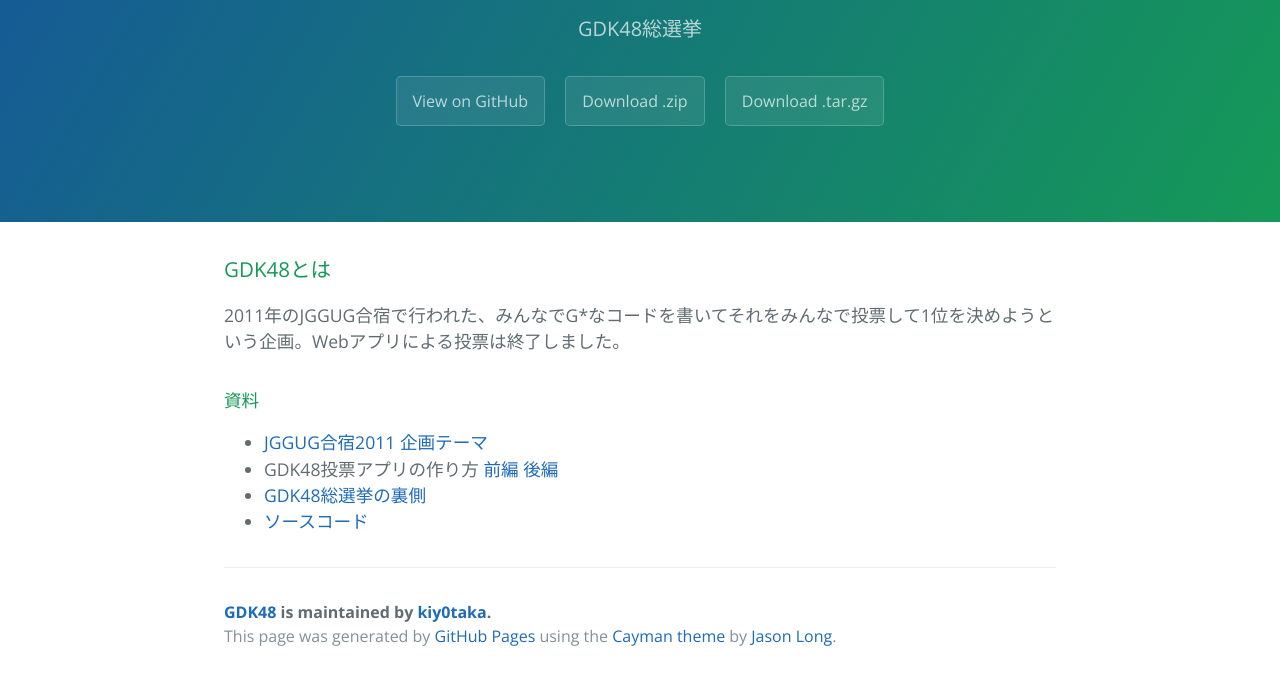
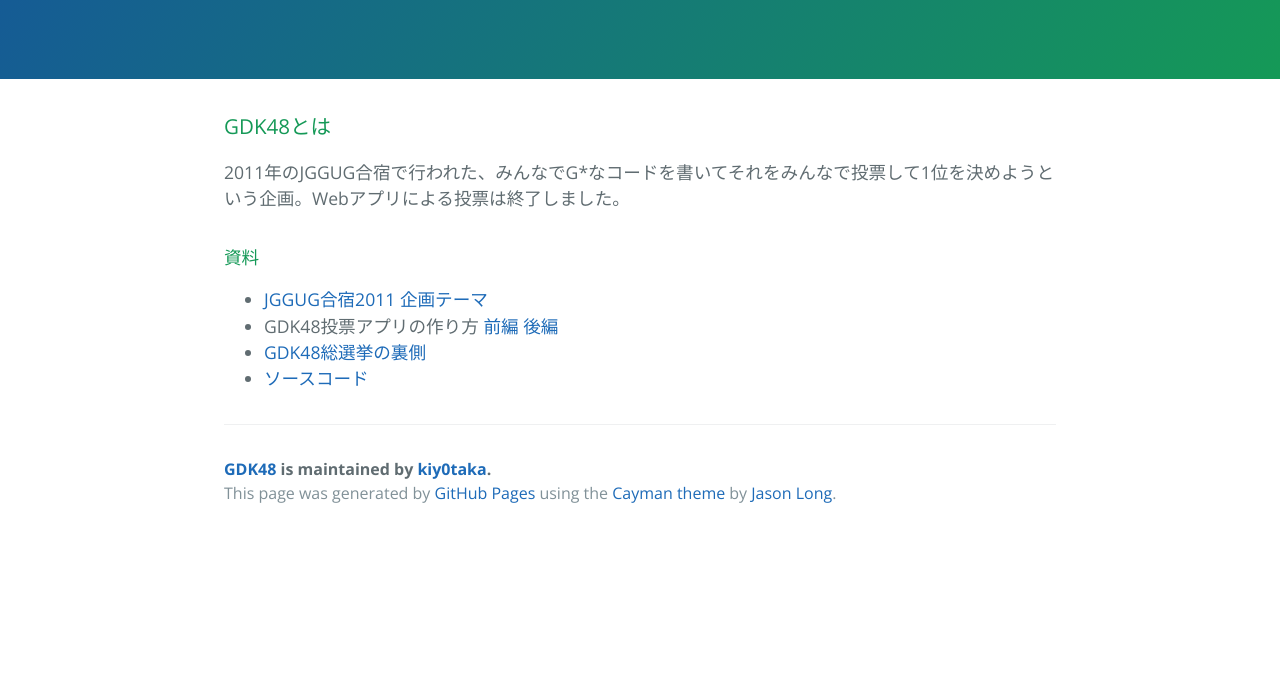
Before and after one commit to kiy0taka/gdk48, a plain HTML site: page index.html in a window 1280 px wide. Shown: the part 161-841 px from the top of the page. After the commit the page ends 800 px from the top, so only its background shows below. Drawn offline with nearby package versions, Linux system fonts and the light colour scheme.

Commit message:
fixed header

```diff
--- a/index.html
+++ b/index.html
@@ -12,10 +12,6 @@
   <body>
     <section class="page-header">
       <h1 class="project-name">GDK48</h1>
-      <h2 class="project-tagline">GDK48総選挙</h2>
-      <a href="https://github.com/kiy0taka/gdk48" class="btn">View on GitHub</a>
-      <a href="https://github.com/kiy0taka/gdk48/zipball/master" class="btn">Download .zip</a>
-      <a href="https://github.com/kiy0taka/gdk48/tarball/master" class="btn">Download .tar.gz</a>
     </section>
 
     <section class="main-content">
```
